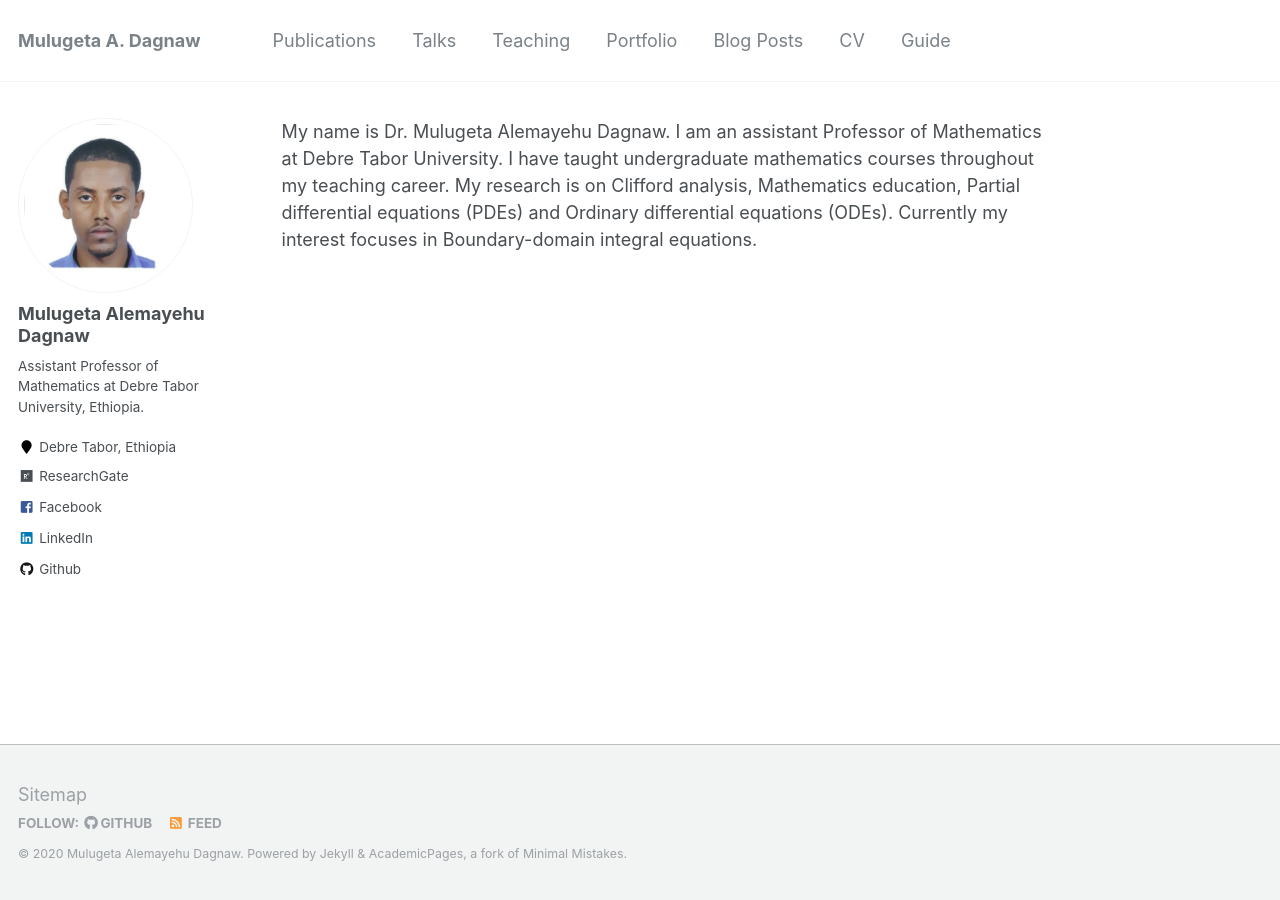
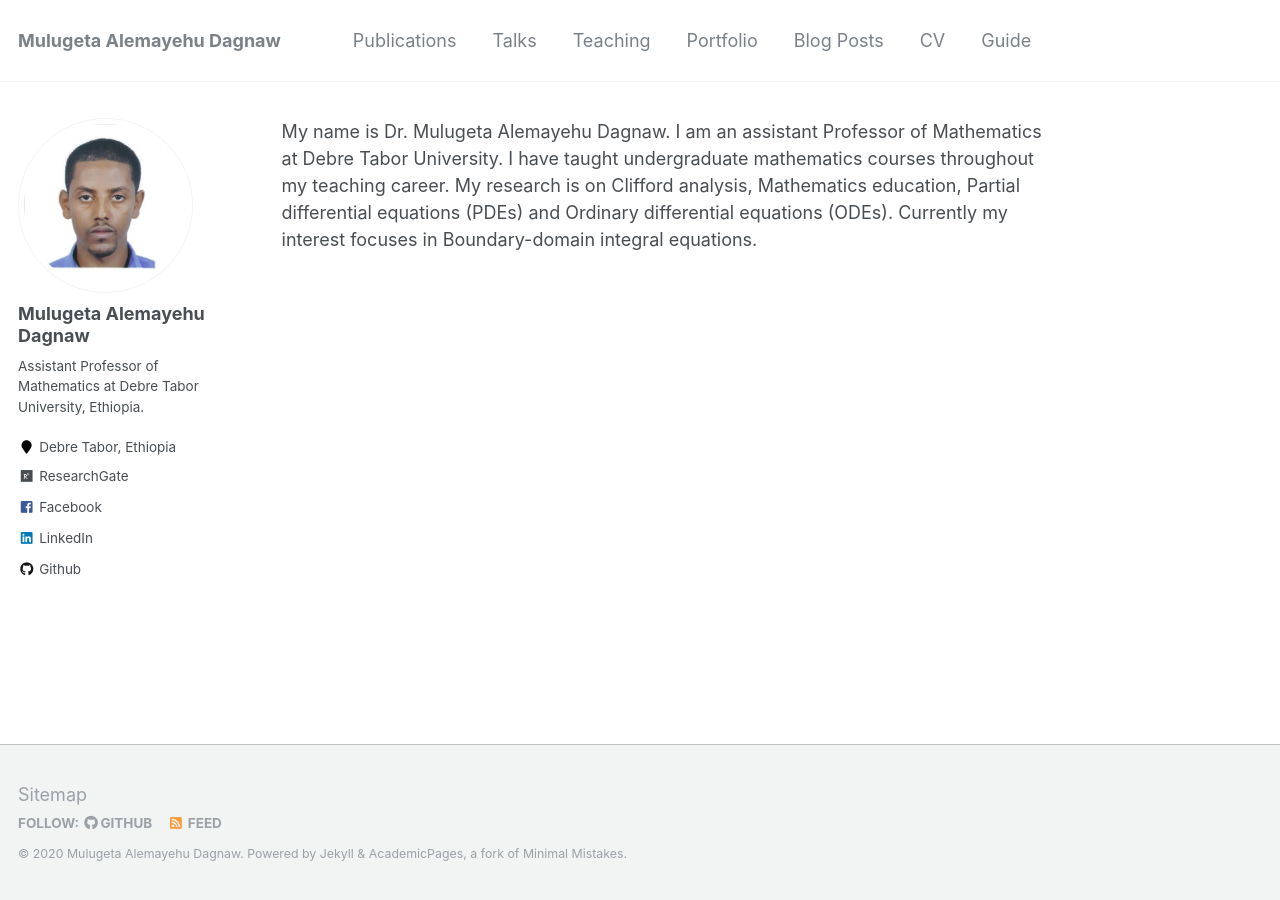
Before and after one commit to muledagnaw/muledagnaw.github.io, a Jekyll site: the page built from _pages/about.md, in a window 1280 px wide. Built offline with Jekyll 4.4.1, drawn with Linux system fonts in a browser that asks for light colours.

Commit message:
first commit1

```diff
--- a/_config.yml
+++ b/_config.yml
@@ -7,7 +7,7 @@
 
 # Site Settings
 locale                   : "en-US"
-title                    : "Mulugeta A. Dagnaw"
+title                    : "Mulugeta Alemayehu Dagnaw"
 title_separator          : "-"
 name                     : &name "Mulugeta Alemayehu Dagnaw"
 description              : &description "personal description"
```
